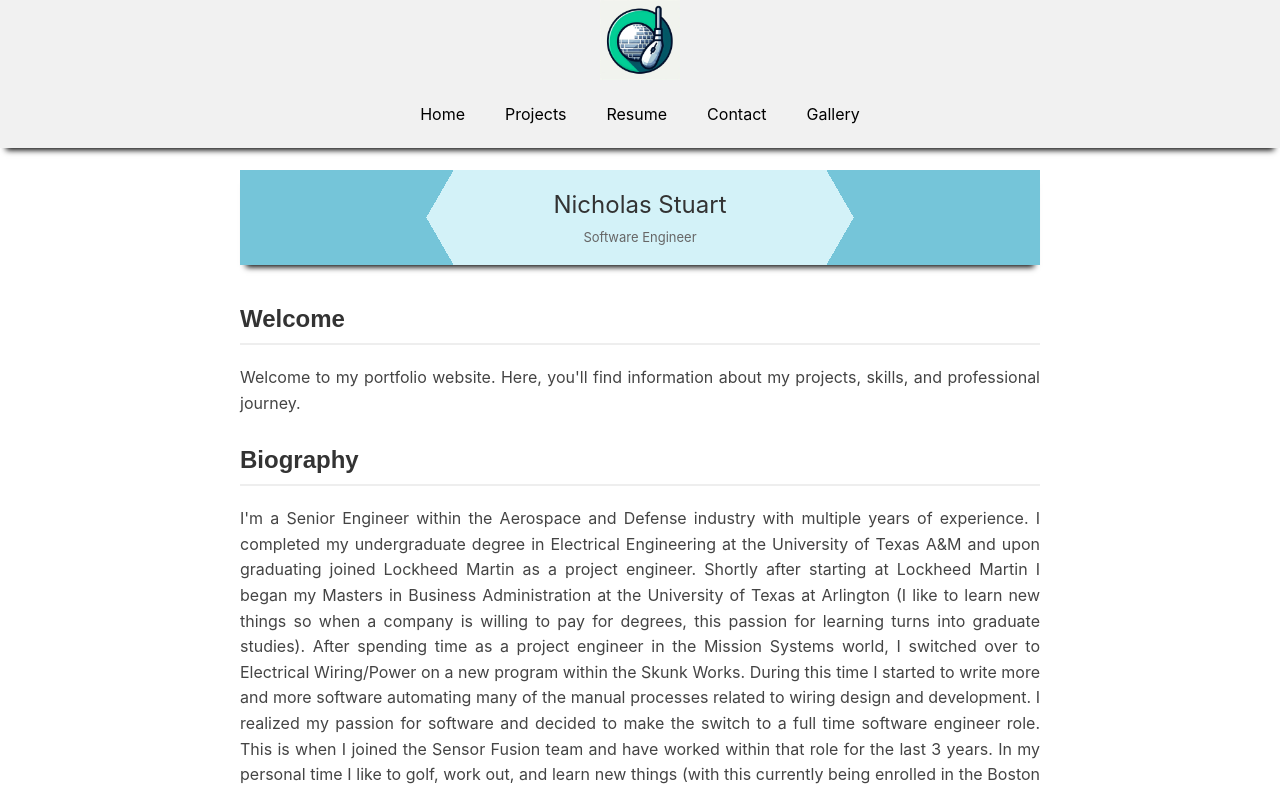
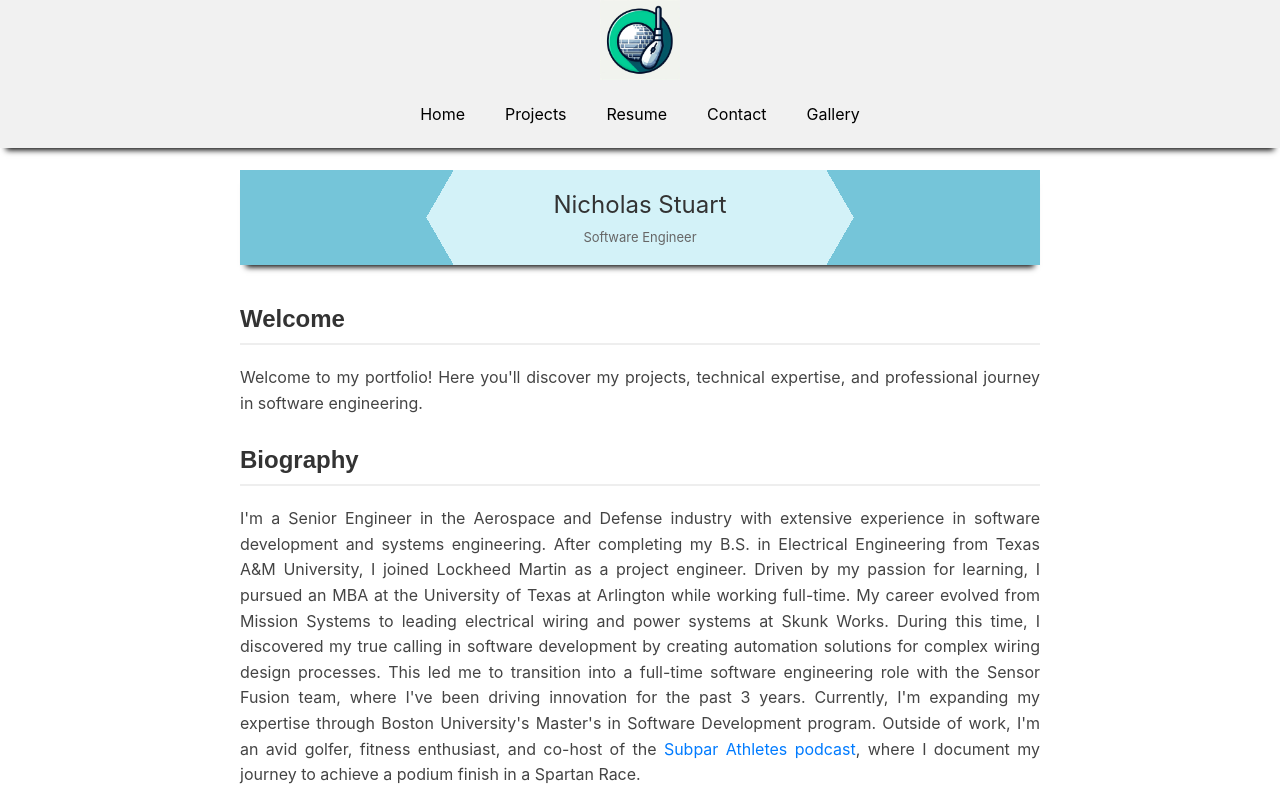
Before and after one commit to nmstuart20/portfolio-site, a React (Create React App) app in the folder portfolio-website/: page /#/ in a window 1280 px wide. Shown: the top 791 px of the page. Built offline with nearby package versions, Linux system fonts and the light colour scheme.

Commit message:
use cursor to update bio

```diff
--- a/portfolio-website/src/components/Home.js
+++ b/portfolio-website/src/components/Home.js
@@ -10,22 +10,24 @@ function Home() {
         </header>
         <section id="welcome">
           <h2>Welcome</h2>
-          <p>Welcome to my portfolio website. Here, you'll find information about my projects, skills, and professional journey.</p>
+          <p>Welcome to my portfolio! Here you'll discover my projects, technical expertise, and professional journey in software engineering.</p>
         </section>
         <section id="biography">
           <h2>Biography</h2>
-          <p>I'm a Senior Engineer within the Aerospace and Defense industry with multiple years of experience.
-            I completed my undergraduate degree in Electrical Engineering at the University of Texas A&M and upon graduating joined Lockheed Martin as a project engineer.
-            Shortly after starting at Lockheed Martin I began my Masters in Business Administration at the University of Texas at Arlington (I like to learn new things so when a company is willing to pay for degrees, this passion for learning turns into graduate studies).
-            After spending time as a project engineer in the Mission Systems world, I switched over to Electrical Wiring/Power on a new program within the Skunk Works. During this time I started to write more and more software automating many of the
-            manual processes related to wiring design and development. I realized my passion for software and decided to make the switch to a full time software engineer role.
-            This is when I joined the Sensor Fusion team and have worked within that role for the last 3 years.
-            In my personal time I like to golf, work out, and learn new things (with this currently being enrolled in the Boston Masters of Software Development).
-            I've also recently started a podcast about trying to podium in a Spartan Race (it's called the <a href="https://www.subparathletes.com">Subpar Athletes podcast</a>).</p>
+          <p>I'm a Senior Engineer in the Aerospace and Defense industry with extensive experience in software development and systems engineering.
+            After completing my B.S. in Electrical Engineering from Texas A&M University, I joined Lockheed Martin as a project engineer. Driven by my passion for learning,
+            I pursued an MBA at the University of Texas at Arlington while working full-time.
+
+            My career evolved from Mission Systems to leading electrical wiring and power systems at Skunk Works. During this time, I discovered my true calling in software development
+            by creating automation solutions for complex wiring design processes. This led me to transition into a full-time software engineering role with the Sensor Fusion team,
+            where I've been driving innovation for the past 3 years.
+
+            Currently, I'm expanding my expertise through Boston University's Master's in Software Development program. Outside of work, I'm an avid golfer, fitness enthusiast,
+            and co-host of the <a href="https://www.subparathletes.com">Subpar Athletes podcast</a>, where I document my journey to achieve a podium finish in a Spartan Race.</p>
         </section>
         <section id="about-the-project">
           <h2>About the Project</h2>
-          <p>This portfolio website is a personal project to showcase my work and skills. It is built with React, showcasing my ability to create interactive and modern web applications.</p>
+          <p>This portfolio is crafted using React, demonstrating my proficiency in modern web development. It serves as a dynamic showcase of my technical capabilities and professional accomplishments.</p>
         </section>
       </div></>
     );
```
